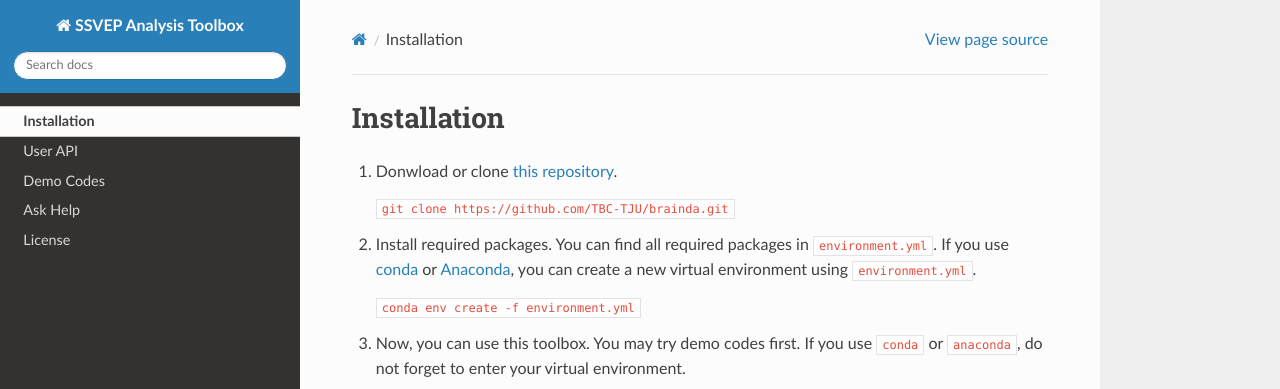
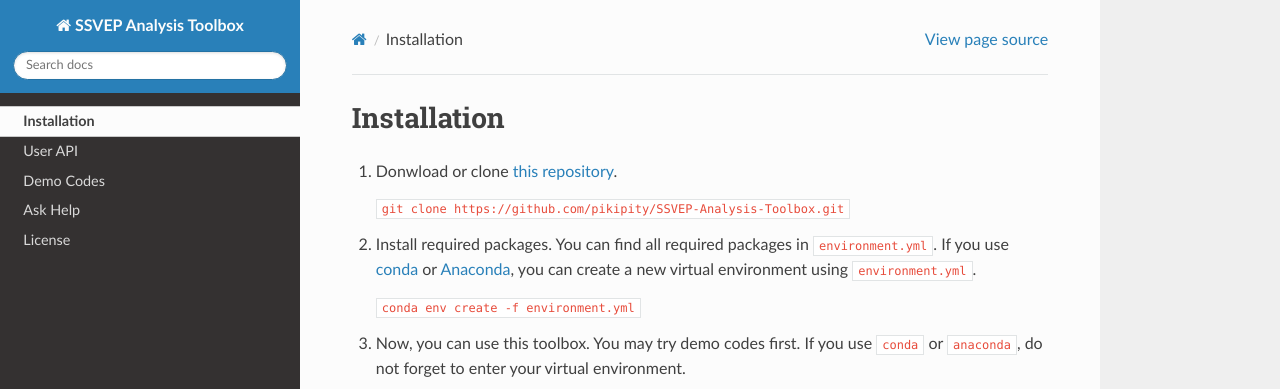
Before and after one commit to pikipity/SSVEP-Analysis-Toolbox, a Sphinx documentation site: the page built from Docs/Installation.rst, in a window 1280 px wide. Shown: the top 389 px of the page. Built offline with Sphinx 7.4.7 and the Read the Docs theme 2.0.0, drawn with Linux system fonts in a browser that asks for light colours; some of the changed lines change nothing that is shown.

Commit message:
Update Installation.rst

```diff
--- a/Docs/Installation.rst
+++ b/Docs/Installation.rst
@@ -3,7 +3,7 @@ Installation
 
 1. Donwload or clone `this repository <https://github.com/pikipity/SSVEP-Analysis-Toolbox.git>`_.
 
-   ``git clone https://github.com/TBC-TJU/brainda.git``
+   ``git clone https://github.com/pikipity/SSVEP-Analysis-Toolbox.git``
 
 2. Install required packages. You can find all required packages in :file:`environment.yml`. If you use `conda <https://docs.conda.io/projects/conda/en/latest/user-guide/install/index.html>`_ or `Anaconda <https://www.anaconda.com/>`_, you can create a new virtual environment using :file:`environment.yml`.
 
```
